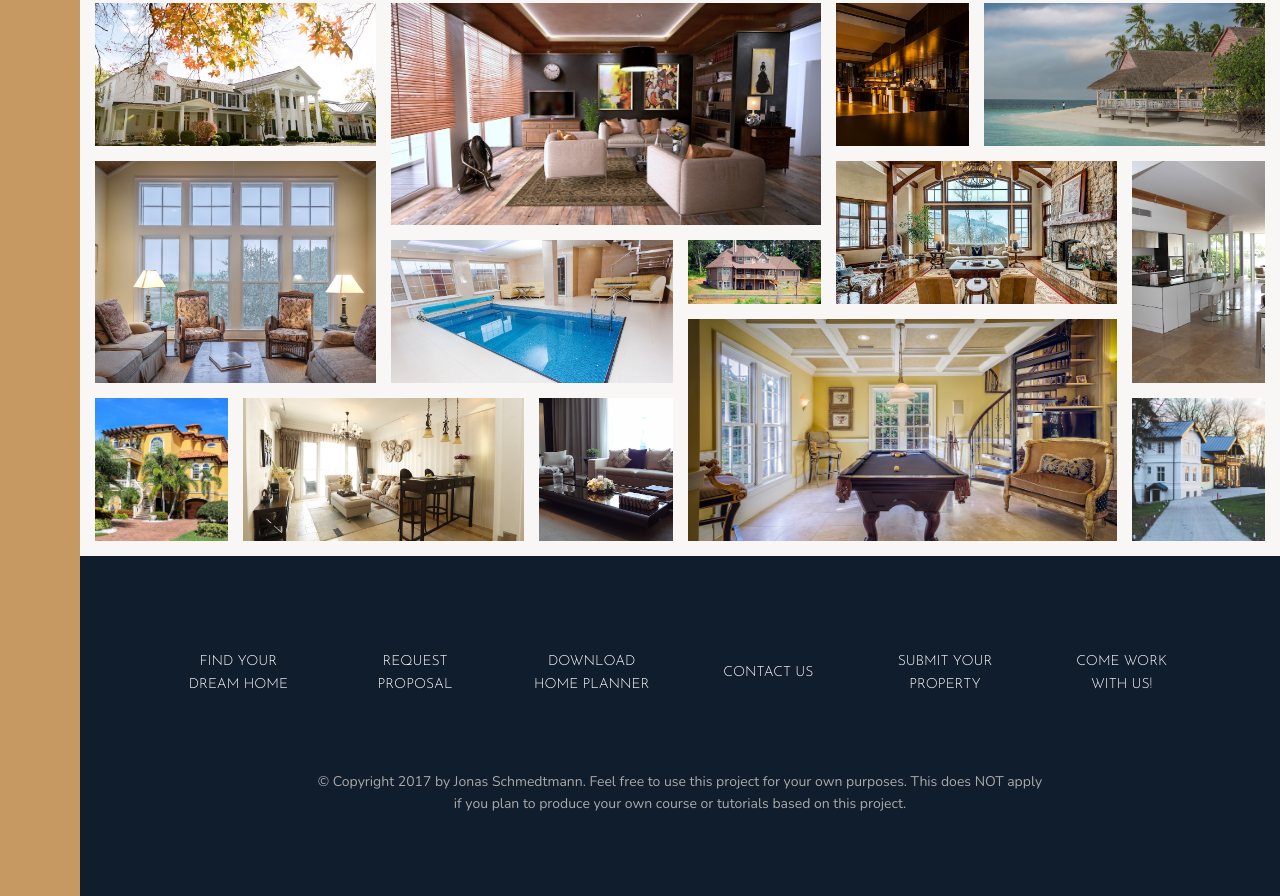
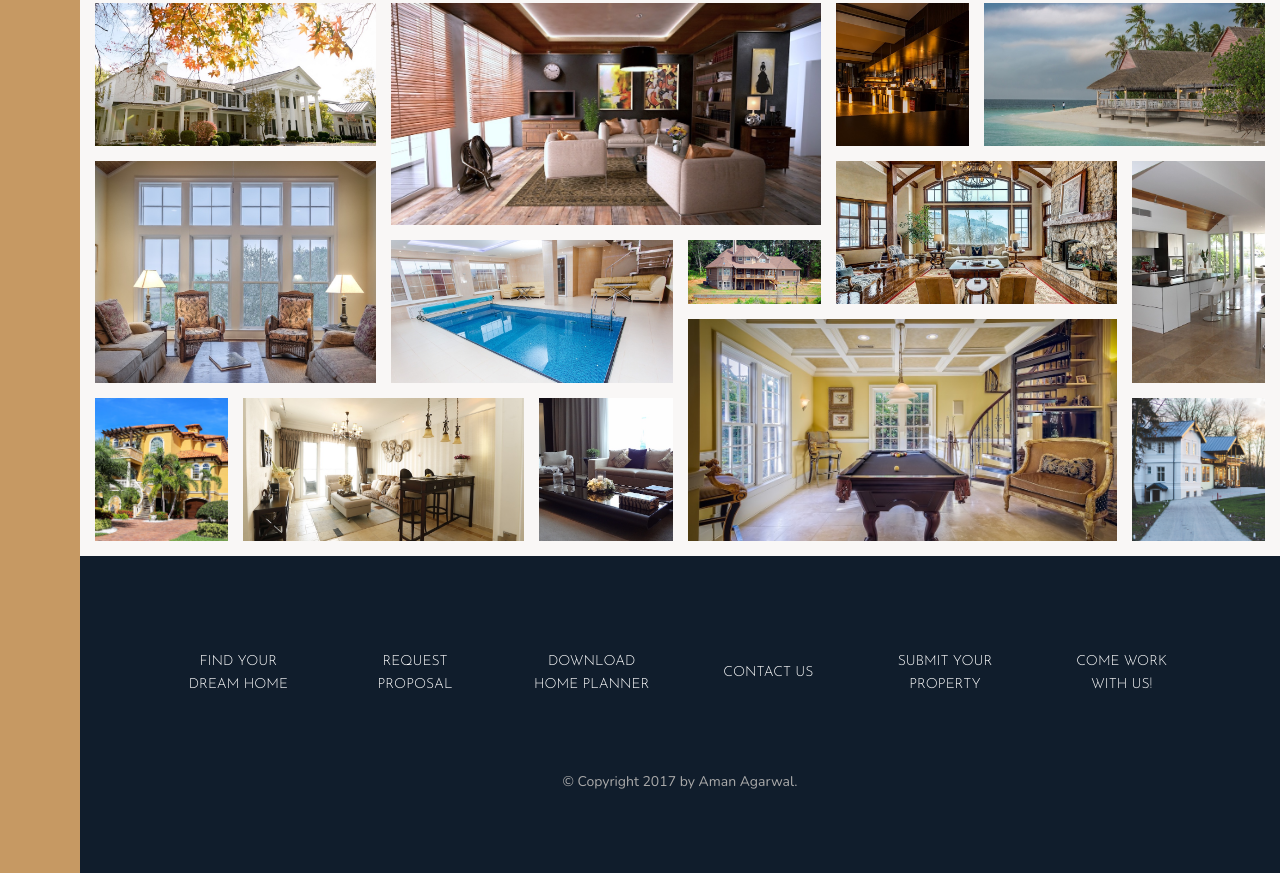
Before and after one commit to BeastMaster07/Nexter, a website: page index.html in a window 1280 px wide. Shown: the part 3084-3980 px from the top of the page. After the commit the page ends 3957 px from the top, so only its background shows below. Drawn offline with nearby package versions, Linux system fonts and the light colour scheme.

Commit message:
Changed some files

```diff
--- a/index.html
+++ b/index.html
@@ -348,7 +348,7 @@
                     <li class="nav__item"><a href="#" class="nav__link">Come work with us!</a></li>
             </ul>
             <p class="copyright">
-                &copy; Copyright 2017 by Jonas Schmedtmann. Feel free to use this project for your own purposes. This does NOT apply if you plan to produce your own course or tutorials based on this project.
+                &copy; Copyright 2017 by Aman Agarwal.
             </p>
         </footer>
     </body>
```
